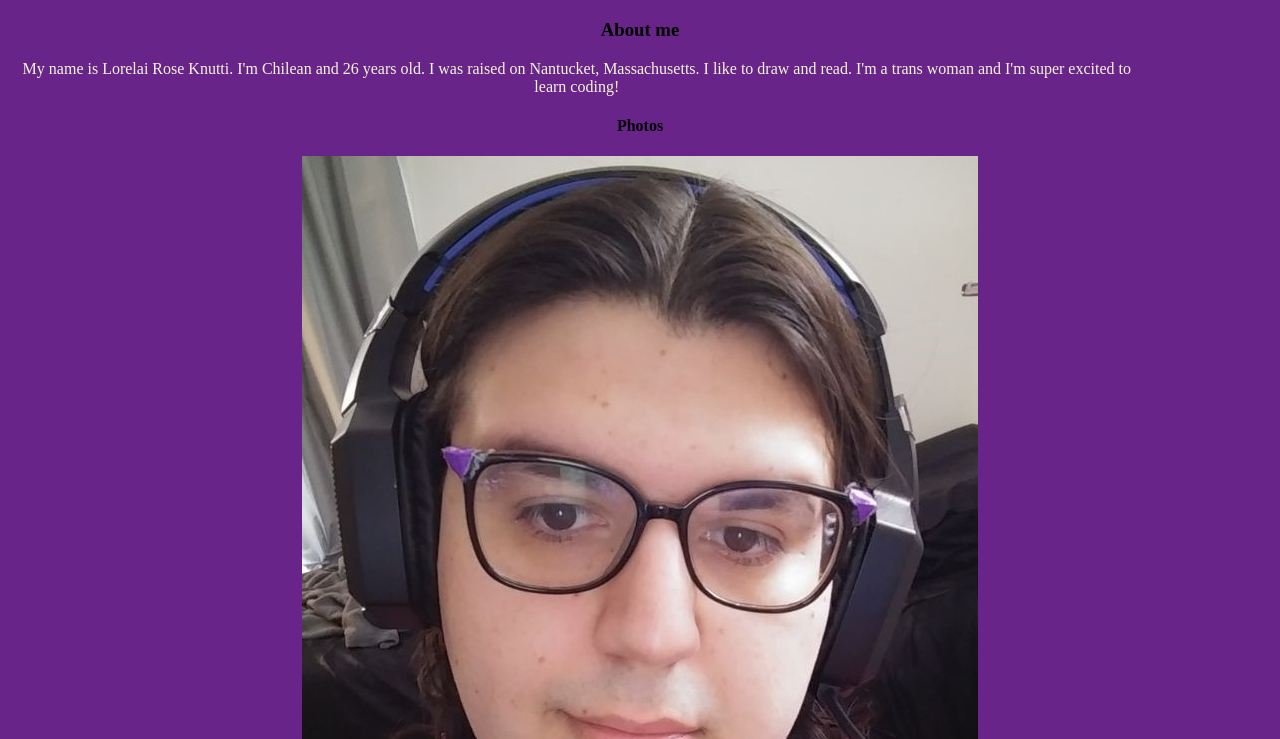
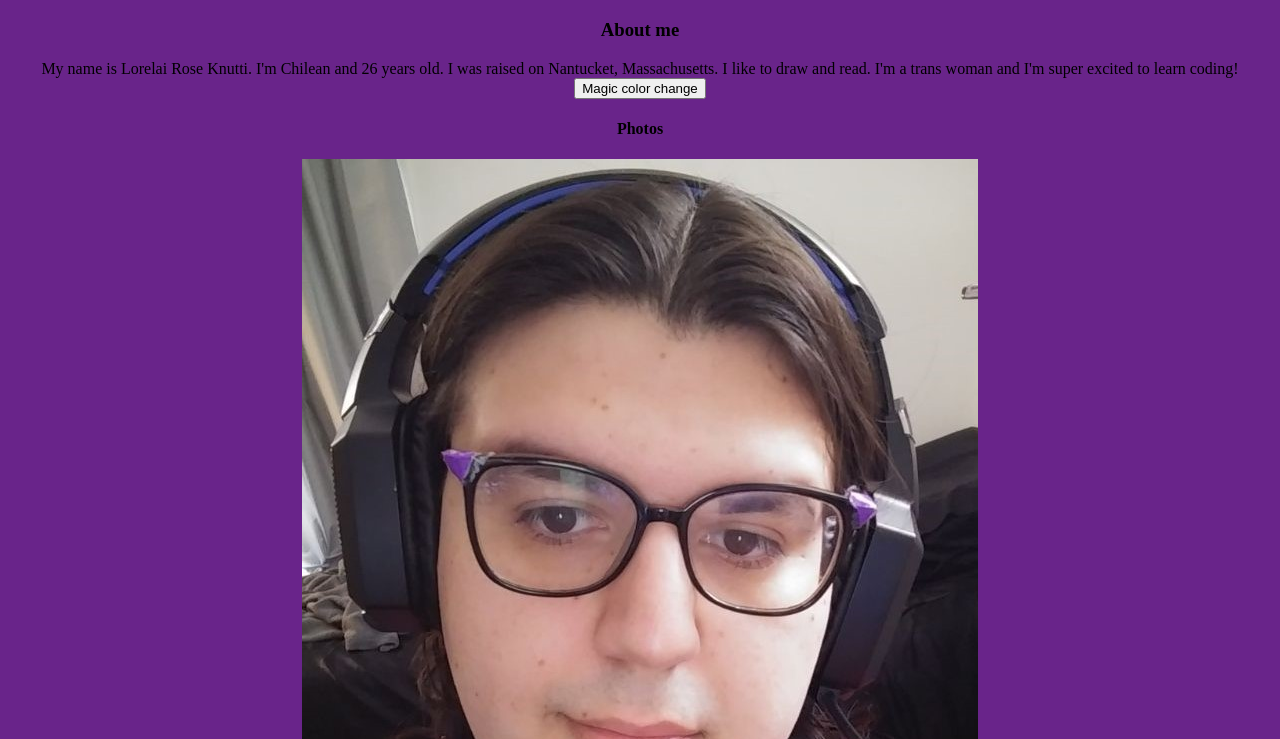
Before and after one commit to virgoknight2/my-personal-website, a plain HTML site: page index.html in a window 1280 px wide. Shown: the part 61-800 px from the top of the page. Drawn offline with Linux system fonts and the light colour scheme.

Commit message:
reformated code for color change

```diff
--- a/index.html
+++ b/index.html
@@ -8,13 +8,13 @@
   <body>
       <h1>Hiya World!</h1>
       <h3>About me</h3>
-       <p>My name is Lorelai Rose Knutti. I'm Chilean and 26 years old. I was raised on Nantucket, Massachusetts. I like to draw and read. I'm a trans woman and I'm super excited to learn coding! </p>
-      <h4 id="photos">Photos</h4>
+       <div>My name is Lorelai Rose Knutti. I'm Chilean and 26 years old. I was raised on Nantucket, Massachusetts. I like to draw and read. I'm a trans woman and I'm super excited to learn coding! </div>
+       <button id="body">Magic color change</button>
+       <h4 id="photos">Photos</h4>
        <img id="selfie" src="Images/Selfie.jpg"  alt = "A selfie"/>
        <p>This is a selfie of me</p>
        <img id="mama" src="Images/coding helper.jpg"  alt="my cat and coding helper"/>
        <p>My cat and coding companion</p>
-       <button id="body">Hide images</button>
        <script src="script.js"></script>
 </body>
 </html>
```
